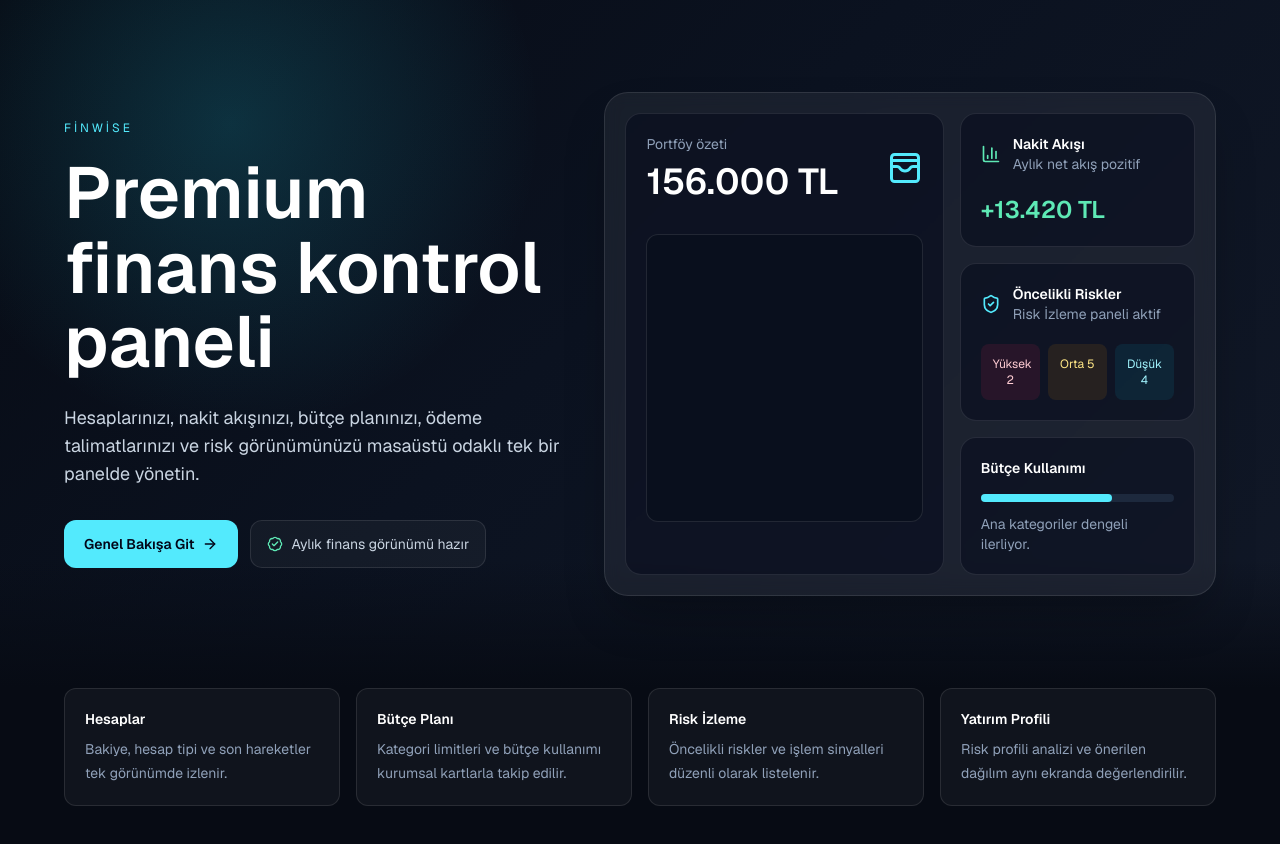
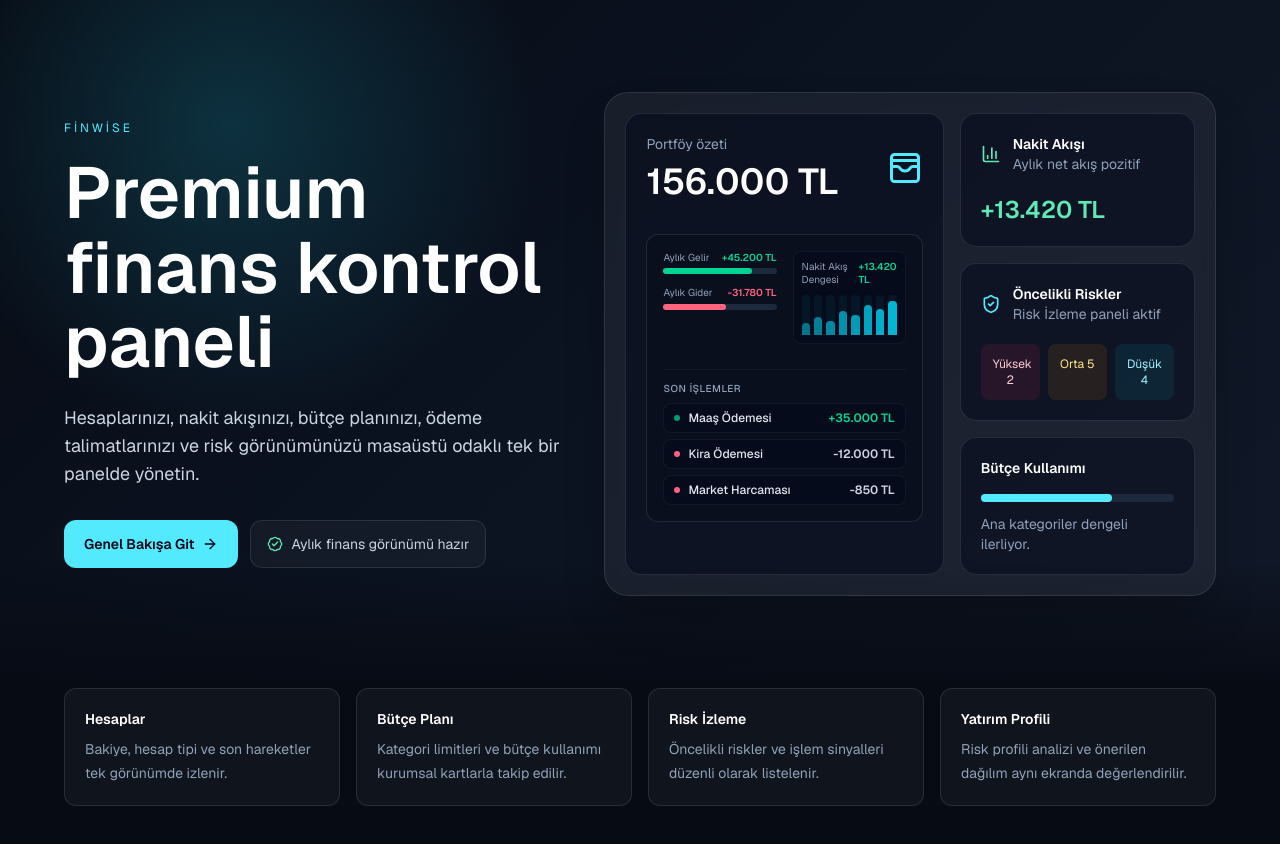
Before and after one commit to cafune34/FinWise-Fintech-Project, a Next.js app: page / in a window 1280 px wide. Shown: the top 844 px of the page. Built offline with nearby package versions, Linux system fonts and the light colour scheme.

Commit message:
chore: sprint 9 final polish ve qa ciktilari eklendi

```diff
--- a/src/app/page.tsx
+++ b/src/app/page.tsx
@@ -62,16 +62,76 @@ export default function Home() {
                   </div>
                   <WalletCards className="h-9 w-9 text-cyan-300" />
                 </div>
-                <div className="mt-8 h-72 rounded-xl border border-white/10 bg-[#090f1d] p-5">
-                  <div className="flex h-full items-end gap-3">
-                    {[42, 58, 46, 68, 64, 82, 74, 88, 79, 93].map((height, index) => (
-                      <div key={index} className="flex flex-1 items-end rounded-full bg-slate-800/80">
-                        <div
-                          className="w-full rounded-full bg-cyan-300"
-                          style={{ height: `${height}%`, opacity: 0.48 + index * 0.045 }}
-                        />
+                <div className="mt-8 h-72 rounded-xl border border-white/10 bg-[#090f1d] p-4 flex flex-col justify-between text-xs">
+                  {/* Gelir / Gider ve Nakit Akışı */}
+                  <div className="grid grid-cols-2 gap-4">
+                    {/* Gelir / Gider Küçük Barları */}
+                    <div className="space-y-3">
+                      <div>
+                        <div className="flex justify-between text-[10px] text-slate-400 mb-1">
+                          <span>Aylık Gelir</span>
+                          <span className="text-emerald-400 font-semibold">+45.200 TL</span>
+                        </div>
+                        <div className="h-1.5 w-full rounded-full bg-slate-800">
+                          <div className="h-full w-[78%] rounded-full bg-emerald-400" />
+                        </div>
                       </div>
-                    ))}
+                      <div>
+                        <div className="flex justify-between text-[10px] text-slate-400 mb-1">
+                          <span>Aylık Gider</span>
+                          <span className="text-rose-400 font-semibold">-31.780 TL</span>
+                        </div>
+                        <div className="h-1.5 w-full rounded-full bg-slate-800">
+                          <div className="h-full w-[55%] rounded-full bg-rose-400" />
+                        </div>
+                      </div>
+                    </div>
+
+                    {/* Basit Nakit Akışı Progress/Görünümü */}
+                    <div className="rounded-lg bg-slate-950/40 p-2 border border-white/5 flex flex-col justify-between">
+                      <div className="flex justify-between items-center mb-1">
+                        <span className="text-[10px] text-slate-400">Nakit Akış Dengesi</span>
+                        <span className="text-emerald-400 text-[10px] font-semibold">+13.420 TL</span>
+                      </div>
+                      <div className="flex items-end justify-between gap-1 h-10 mt-1">
+                        {[30, 45, 35, 60, 50, 75, 65, 85].map((h, i) => (
+                          <div key={i} className="flex-1 bg-cyan-950/30 rounded-t h-full flex items-end">
+                            <div
+                              className="w-full rounded-t bg-cyan-400"
+                              style={{ height: `${h}%`, opacity: 0.5 + i * 0.05 }}
+                            />
+                          </div>
+                        ))}
+                      </div>
+                    </div>
+                  </div>
+
+                  {/* Son 3 İşlem Satırı */}
+                  <div className="mt-2 border-t border-white/5 pt-3">
+                    <p className="text-[10px] uppercase tracking-wider text-slate-400 mb-2 font-medium">Son İşlemler</p>
+                    <div className="space-y-1.5">
+                      <div className="flex justify-between items-center rounded-lg bg-slate-950/30 px-2.5 py-1.5 border border-white/5">
+                        <div className="flex items-center gap-2">
+                          <div className="w-1.5 h-1.5 rounded-full bg-emerald-400 animate-pulse" />
+                          <span className="font-medium text-slate-200">Maaş Ödemesi</span>
+                        </div>
+                        <span className="text-emerald-400 font-semibold">+35.000 TL</span>
+                      </div>
+                      <div className="flex justify-between items-center rounded-lg bg-slate-950/30 px-2.5 py-1.5 border border-white/5">
+                        <div className="flex items-center gap-2">
+                          <div className="w-1.5 h-1.5 rounded-full bg-rose-400" />
+                          <span className="font-medium text-slate-200">Kira Ödemesi</span>
+                        </div>
+                        <span className="text-slate-300 font-semibold">-12.000 TL</span>
+                      </div>
+                      <div className="flex justify-between items-center rounded-lg bg-slate-950/30 px-2.5 py-1.5 border border-white/5">
+                        <div className="flex items-center gap-2">
+                          <div className="w-1.5 h-1.5 rounded-full bg-rose-400" />
+                          <span className="font-medium text-slate-200">Market Harcaması</span>
+                        </div>
+                        <span className="text-slate-300 font-semibold">-850 TL</span>
+                      </div>
+                    </div>
                   </div>
                 </div>
               </div>
--- a/src/app/regtech/page.tsx
+++ b/src/app/regtech/page.tsx
@@ -1,6 +1,6 @@
 "use client";
 
-import { useMemo } from "react";
+import { useMemo, useState } from "react";
 import AppShell from "@/components/AppShell";
 import RiskAlertCard from "@/components/RiskAlertCard";
 import StatCard from "@/components/StatCard";
@@ -10,6 +10,7 @@ import { Award } from "lucide-react";
 
 export default function RegtechPage() {
   const { transactions, budgetsWithSpending, user } = useFinanceData();
+  const [showAll, setShowAll] = useState(false);
   const alerts = useMemo(
     () =>
       generateRegTechAlerts({
@@ -29,6 +30,11 @@ export default function RegtechPage() {
   }, [alerts]);
 
   const transactionById = new Map(transactions.map((transaction) => [transaction.id, transaction]));
+
+  const displayedAlerts = useMemo(() => {
+    if (showAll) return alerts;
+    return alerts.slice(0, 9);
+  }, [alerts, showAll]);
 
   return (
     <AppShell
@@ -61,14 +67,27 @@ export default function RegtechPage() {
         </div>
 
         {alerts.length > 0 ? (
+          <div className="space-y-6">
             <div className="grid gap-4 md:grid-cols-2 lg:grid-cols-3">
-            {alerts.map((alert) => (
+              {displayedAlerts.map((alert) => (
                 <RiskAlertCard
                   key={alert.id}
                   alert={alert}
                   transaction={alert.transactionId ? transactionById.get(alert.transactionId) : undefined}
                 />
               ))}
+            </div>
+            {alerts.length > 9 && (
+              <div className="flex justify-center mt-6">
+                <button
+                  type="button"
+                  onClick={() => setShowAll(!showAll)}
+                  className="inline-flex min-h-10 items-center justify-center rounded-lg border border-white/10 bg-slate-950/60 px-5 text-sm font-medium text-slate-200 transition hover:border-cyan-300/40 hover:text-cyan-200"
+                >
+                  {showAll ? "Daha az göster" : `Tüm riskleri göster (${alerts.length})`}
+                </button>
+              </div>
+            )}
           </div>
         ) : (
           <div className="flex flex-col items-center justify-center p-8 text-center rounded-lg border border-dashed border-white/10">
--- a/src/components/AppShell.tsx
+++ b/src/components/AppShell.tsx
@@ -93,7 +93,10 @@ export default function AppShell({ title, description, children }: AppShellProps
             </p>
           </div>
 
-          <nav className="mt-5 flex gap-2 overflow-x-auto pb-1 lg:flex-col lg:overflow-visible">
+          <div className="relative mt-5 lg:mt-6">
+            {/* Mobile horizontal scroll indicator (fade overlay) */}
+            <div className="pointer-events-none absolute right-0 top-0 bottom-1.5 w-12 bg-gradient-to-l from-[#0b1220]/95 to-transparent lg:hidden z-10" />
+            <nav className="flex gap-1.5 overflow-x-auto pb-1.5 pr-10 lg:flex-col lg:overflow-visible lg:pr-0 scrollbar-none">
               {navItems.map((item) => {
                 const active = pathname === item.href;
                 const Icon = item.icon;
@@ -103,18 +106,19 @@ export default function AppShell({ title, description, children }: AppShellProps
                     key={item.href}
                     href={item.href}
                     className={clsx(
-                    "group flex min-h-11 items-center gap-3 whitespace-nowrap rounded-xl px-3 py-2.5 text-sm font-medium transition",
+                      "group flex min-h-10 items-center gap-2 whitespace-nowrap rounded-lg px-2.5 py-2 text-xs font-medium transition lg:min-h-11 lg:gap-3 lg:rounded-xl lg:px-3 lg:py-2.5 lg:text-sm",
                       active
                         ? "bg-cyan-300 text-slate-950 shadow-[0_12px_30px_rgba(34,211,238,0.22)]"
                         : "text-slate-300 hover:bg-white/[0.06] hover:text-white"
                     )}
                   >
-                  <Icon className={clsx("h-4 w-4", active ? "text-slate-950" : "text-cyan-200/80")} />
+                    <Icon className={clsx("h-3.5 w-3.5 lg:h-4 lg:w-4", active ? "text-slate-950" : "text-cyan-200/80")} />
                     {item.label}
                   </Link>
                 );
               })}
             </nav>
+          </div>
 
           <div className="mt-5 rounded-xl border border-white/10 bg-[#111827]/80 p-4 lg:mt-auto">
             <div className="flex items-center gap-3">
@@ -149,10 +153,10 @@ export default function AppShell({ title, description, children }: AppShellProps
                 )}
               >
                 <RefreshCcw className="h-4 w-4" />
-                {confirmReset ? "Onayla ve yenile" : "Verileri başlangıç durumuna al"}
+                {confirmReset ? "Onayla ve yenile" : "Verileri Sıfırla"}
               </button>
               <p className="mt-2 text-xs leading-5 text-slate-400">
-                Bu işlem kayıtlı yerel verileri yeniler.
+                Yerel verileri yeniler.
               </p>
             </div>
           </div>
--- a/src/components/TransactionTable.tsx
+++ b/src/components/TransactionTable.tsx
@@ -50,14 +50,14 @@ export default function TransactionTable({
     <div className="overflow-x-auto rounded-xl border border-white/10 bg-slate-950/40 shadow-xl shadow-black/10">
       <table className="min-w-full divide-y divide-white/10 text-sm">
         <thead className="bg-white/[0.04] text-left text-slate-400">
-          <tr>
+          <tr className="whitespace-nowrap">
             <th className="px-4 py-3 font-medium">Tarih</th>
-            <th className="px-4 py-3 font-medium">Açıklama</th>
+            <th className="px-4 py-3 font-medium min-w-[150px]">Açıklama</th>
             <th className="px-4 py-3 font-medium">Kategori</th>
-            <th className="px-4 py-3 font-medium">Hesap</th>
+            <th className="px-4 py-3 font-medium min-w-[180px]">Hesap</th>
             <th className="px-4 py-3 font-medium">Tip</th>
             <th className="px-4 py-3 text-right font-medium">Tutar</th>
-            {onDeleteTransaction ? <th className="px-4 py-3 text-right font-medium">İşlem</th> : null}
+            {onDeleteTransaction ? <th className="px-4 py-3 text-right font-medium">Aksiyon</th> : null}
           </tr>
         </thead>
         <tbody className="divide-y divide-white/10 text-slate-200">
```
Also changed, not shown: 26 other files (tests, documents, lock files or other folders). Lines whose indentation alone changed are shown as unchanged.
